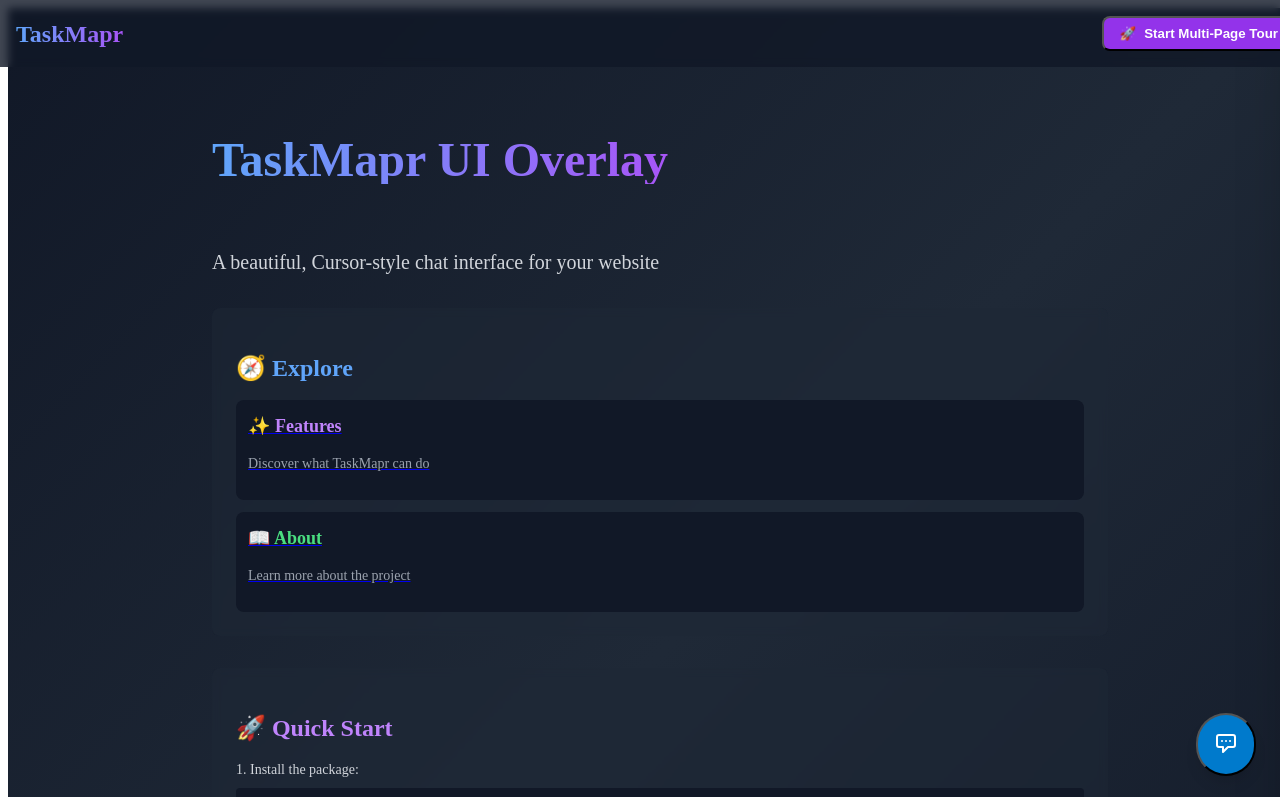
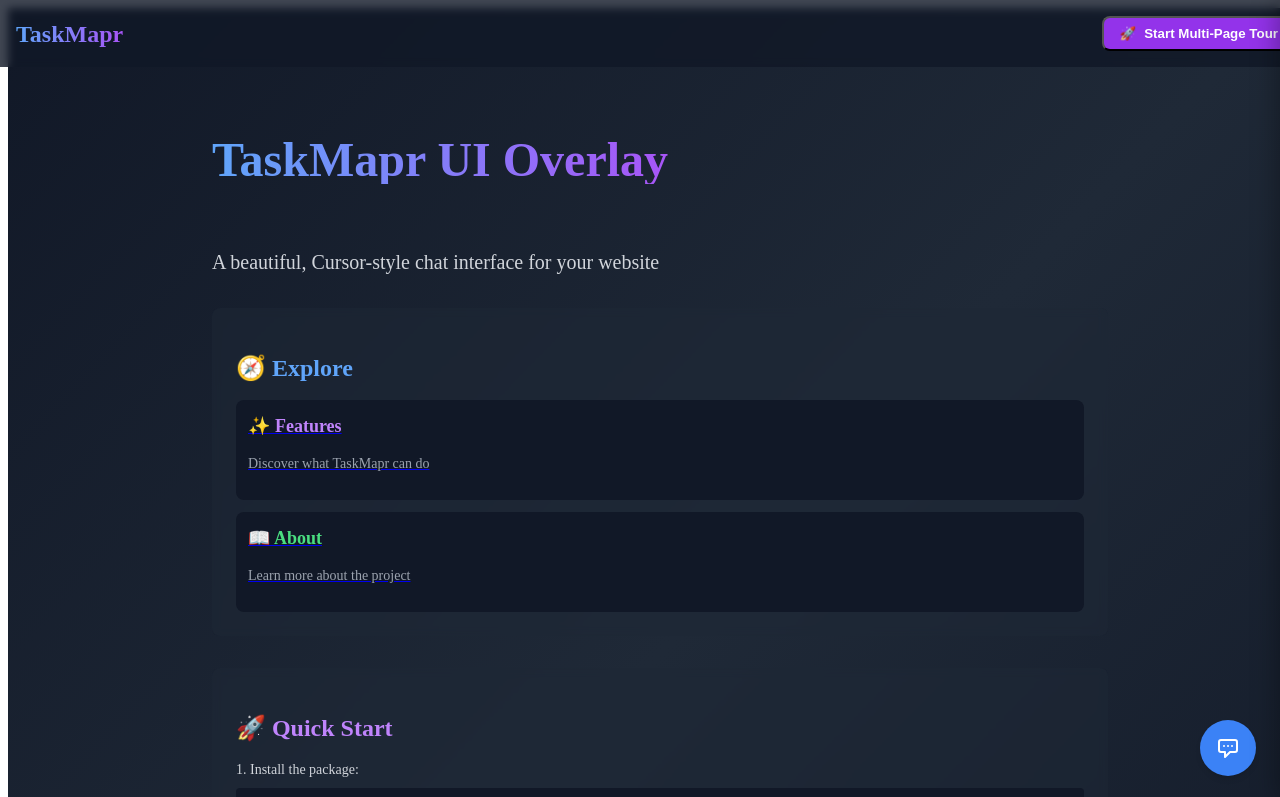
Before and after one commit to taskmapr/ui-overlay, a React (Vite) app: page / in a window 1280 px wide. Shown: the top 797 px of the page. Built offline with nearby package versions, Linux system fonts and the light colour scheme; no server answers.

Commit message:
Add fallback CSS injection and portal mounting for reliability

```diff
--- a/package.json
+++ b/package.json
@@ -16,7 +16,9 @@
   },
   "sideEffects": [
     "**/*.css",
-    "**/styles/**/*"
+    "**/styles/**/*",
+    "dist/taskmapr-overlay.css",
+    "dist/styles.css"
   ],
   "files": [
     "dist",
--- a/src/components/SelfContainedOverlay.tsx
+++ b/src/components/SelfContainedOverlay.tsx
@@ -1,10 +1,12 @@
 import React, { useState, useCallback, useRef, useEffect } from 'react';
+import { createPortal } from 'react-dom';
 import { Message } from '../types';
 import { MessageList } from './MessageList';
 import { MessageInput } from './MessageInput';
 import { HighlightScanner } from './HighlightScanner';
 import { useTaskMaprClient } from '../contexts/TaskMaprContext';
 import { cn } from '../utils/cn';
+import { injectFallbackCSS } from '../utils/fallbackCSS';
 
 /**
  * Self-contained overlay that manages its own message state.
@@ -15,6 +17,13 @@ export const SelfContainedOverlay: React.FC = () => {
   const client = useTaskMaprClient();
   const overlayConfig = client.getOverlayConfig();
   const clientConfig = client.getConfig();
+
+  // Inject fallback CSS on mount (safety net if host CSS isn't loaded)
+  useEffect(() => {
+    if (typeof document !== 'undefined') {
+      injectFallbackCSS();
+    }
+  }, []);
 
   // Internal message state - fully managed by this component
   const [messages, setMessages] = useState<Message[]>(
@@ -29,6 +38,14 @@ export const SelfContainedOverlay: React.FC = () => {
   const resizeStartWidth = useRef(0);
   const streamingMessageIdRef = useRef<string | null>(null);
   const processedMessageIdsRef = useRef<Set<string>>(new Set());
+
+  // Ensure we're mounted to document.body via portal
+  const [mounted, setMounted] = useState(false);
+  useEffect(() => {
+    if (typeof document !== 'undefined') {
+      setMounted(true);
+    }
+  }, []);
 
   // Configuration with defaults
   const title = overlayConfig?.title || 'Chat';
@@ -259,8 +276,13 @@ export const SelfContainedOverlay: React.FC = () => {
     };
   }, [isResizing, minWidthPx, maxWidthPx]);
 
-  return (
-    <>
+  // SSR guard - don't render until mounted
+  if (!mounted || typeof document === 'undefined') {
+    return null;
+  }
+
+  const overlayContent = (
+    <div className="tm-overlay-root">
       <HighlightScanner enabled={enableHighlighting} />
 
       {/* Toggle Button */}
@@ -273,17 +295,65 @@ export const SelfContainedOverlay: React.FC = () => {
           isOpen && 'opacity-0 pointer-events-none'
         )}
         style={{
+          // Critical inline styles to ensure visibility even without Tailwind
+          position: 'fixed',
+          zIndex: 99999,
           bottom: '24px',
           right: isOpen ? `${currentWidth + 24}px` : '24px',
+          width: '56px',
+          height: '56px',
+          minWidth: '56px',
+          minHeight: '56px',
+          padding: '0',
+          margin: '0',
+          borderRadius: '50%',
+          backgroundColor: '#3b82f6',
+          color: 'white',
+          border: 'none',
+          boxShadow: '0 4px 6px -1px rgba(0, 0, 0, 0.1), 0 2px 4px -1px rgba(0, 0, 0, 0.06)',
+          cursor: 'pointer',
+          display: 'flex',
+          alignItems: 'center',
+          justifyContent: 'center',
           transition: isResizing ? 'none' : 'all 0.3s ease-out',
+          opacity: isOpen ? 0 : 1,
+          pointerEvents: isOpen ? 'none' : 'auto',
+          // Force these styles with !important via inline styles
+          background: '#3b82f6',
+          backgroundImage: 'none',
+        } as React.CSSProperties}
+        aria-label="Toggle chat"
+        onMouseEnter={(e) => {
+          if (!isOpen) {
+            const el = e.currentTarget as HTMLElement;
+            el.style.setProperty('background-color', '#2563eb', 'important');
+            el.style.setProperty('background', '#2563eb', 'important');
+          }
         }}
-        aria-label="Toggle chat"
+        onMouseLeave={(e) => {
+          if (!isOpen) {
+            const el = e.currentTarget as HTMLElement;
+            el.style.setProperty('background-color', '#3b82f6', 'important');
+            el.style.setProperty('background', '#3b82f6', 'important');
+          }
+        }}
       >
         <svg
           className="w-6 h-6"
           fill="none"
           stroke="currentColor"
+          strokeWidth="2"
           viewBox="0 0 24 24"
+          style={{
+            width: '24px',
+            height: '24px',
+            minWidth: '24px',
+            minHeight: '24px',
+            display: 'block',
+            flexShrink: 0,
+            color: 'white',
+            stroke: 'white',
+          } as React.CSSProperties}
         >
           <path
             strokeLinecap="round"
@@ -304,7 +374,23 @@ export const SelfContainedOverlay: React.FC = () => {
           'pt-[72px]', // Add padding for header
           theme === 'dark' ? 'bg-gray-900 text-white' : 'bg-white text-gray-900'
         )}
-        style={{ width: `${currentWidth}px` }}
+        style={{
+          width: `${currentWidth}px`,
+          // Critical inline styles to ensure visibility even without Tailwind
+          position: 'fixed',
+          top: '0',
+          right: '0',
+          height: '100vh',
+          zIndex: 99998,
+          display: 'flex',
+          flexDirection: 'column',
+          transform: isOpen ? 'translateX(0)' : 'translateX(100%)',
+          transition: isResizing ? 'none' : 'transform 0.3s ease-out',
+          paddingTop: '72px',
+          backgroundColor: theme === 'dark' ? '#111827' : '#ffffff',
+          color: theme === 'dark' ? '#ffffff' : '#111827',
+          boxShadow: '0 25px 50px -12px rgba(0, 0, 0, 0.25)',
+        } as React.CSSProperties}
       >
         {/* Resize Handle */}
         {resizable && (
@@ -322,14 +408,42 @@ export const SelfContainedOverlay: React.FC = () => {
         )}
 
         {/* Header */}
-        <div className={cn(
-          "flex items-center justify-between px-4 py-3 border-b",
-          theme === 'dark'
-            ? 'bg-gray-800 border-gray-700'
-            : 'bg-gray-100 border-gray-300'
-        )}>
-          <h2 className="text-lg font-semibold">{title}</h2>
-          <div className="flex items-center gap-2">
+        <div
+          className={cn(
+            "flex items-center justify-between px-4 py-3 border-b",
+            theme === 'dark'
+              ? 'bg-gray-800 border-gray-700'
+              : 'bg-gray-100 border-gray-300'
+          )}
+          style={{
+            display: 'flex',
+            alignItems: 'center',
+            justifyContent: 'space-between',
+            padding: '12px 16px',
+            borderBottom: `1px solid ${theme === 'dark' ? '#374151' : '#d1d5db'}`,
+            backgroundColor: theme === 'dark' ? '#1f2937' : '#f3f4f6',
+            color: theme === 'dark' ? '#ffffff' : '#111827',
+          } as React.CSSProperties}
+        >
+          <h2
+            className="text-lg font-semibold"
+            style={{
+              fontSize: '18px',
+              fontWeight: 600,
+              margin: 0,
+              padding: 0,
+            } as React.CSSProperties}
+          >
+            {title}
+          </h2>
+          <div
+            className="flex items-center gap-2"
+            style={{
+              display: 'flex',
+              alignItems: 'center',
+              gap: '8px',
+            } as React.CSSProperties}
+          >
             {/* Theme Toggle */}
             <button
               onClick={toggleTheme}
@@ -398,6 +512,9 @@ export const SelfContainedOverlay: React.FC = () => {
           theme={theme}
         />
       </div>
-    </>
+    </div>
   );
+
+  // Portal to document.body to ensure visibility and escape any parent stacking contexts
+  return createPortal(overlayContent, document.body);
 };
--- /dev/null
+++ b/src/utils/fallbackCSS.ts
@@ -0,0 +1,90 @@
+/**
+ * Fallback CSS injection to ensure overlay is visible even if host app
+ * doesn't import the CSS file or bundler tree-shakes it.
+ *
+ * This injects minimal critical styles directly into the document head
+ * as a safety net. It only injects once per page load.
+ */
+
+let injected = false;
+
+export function injectFallbackCSS() {
+  if (injected || typeof document === 'undefined') return;
+
+  // Check if main CSS is already loaded (by checking for a known class or style tag)
+  const hasMainCSS = document.querySelector('link[href*="taskmapr-overlay"]') ||
+                     document.querySelector('style[data-tm-main]') ||
+                     document.querySelector('.tm-overlay-root');
+
+  // If main CSS is loaded, don't inject fallback
+  if (hasMainCSS) {
+    injected = true;
+    return;
+  }
+
+  injected = true;
+
+  const css = `
+    /* TaskMapr Overlay Fallback CSS - Minimal critical styles */
+    .tm-launcher {
+      position: fixed !important;
+      right: 24px !important;
+      bottom: 24px !important;
+      z-index: 2147483000 !important;
+      padding: 10px 12px !important;
+      border-radius: 999px !important;
+      box-shadow: 0 6px 20px rgba(0,0,0,.2) !important;
+      background: #3b82f6 !important;
+      color: #fff !important;
+      border: 0 !important;
+      cursor: pointer !important;
+      width: 56px !important;
+      height: 56px !important;
+      min-width: 56px !important;
+      min-height: 56px !important;
+      display: flex !important;
+      align-items: center !important;
+      justify-content: center !important;
+      font-family: -apple-system, BlinkMacSystemFont, 'Segoe UI', 'Roboto', sans-serif !important;
+      transition: background-color 0.3s ease-out !important;
+    }
+    .tm-launcher:hover {
+      background: #2563eb !important;
+    }
+    .tm-overlay-root {
+      position: fixed !important;
+      inset: 0 !important;
+      z-index: 2147483001 !important;
+      display: grid !important;
+      grid-template-columns: min(420px, 90vw) 1fr !important;
+      pointer-events: none !important;
+      isolation: isolate !important;
+    }
+    .tm-overlay-root > div[style*="position: fixed"][style*="right"] {
+      position: fixed !important;
+      top: 0 !important;
+      right: 0 !important;
+      bottom: 0 !important;
+      width: 320px !important;
+      min-width: 280px !important;
+      height: 100vh !important;
+      background: #111827 !important;
+      color: #fff !important;
+      box-shadow: -4px 0 24px rgba(0,0,0,.3) !important;
+      pointer-events: auto !important;
+      display: flex !important;
+      flex-direction: column !important;
+      z-index: 2147483002 !important;
+      overflow: hidden !important;
+    }
+    .tm-scrim {
+      background: rgba(0,0,0,.45) !important;
+      pointer-events: auto !important;
+    }
+  `;
+
+  const style = document.createElement('style');
+  style.setAttribute('data-tm-overlay', 'fallback');
+  style.appendChild(document.createTextNode(css));
+  document.head.appendChild(style);
+}
```
